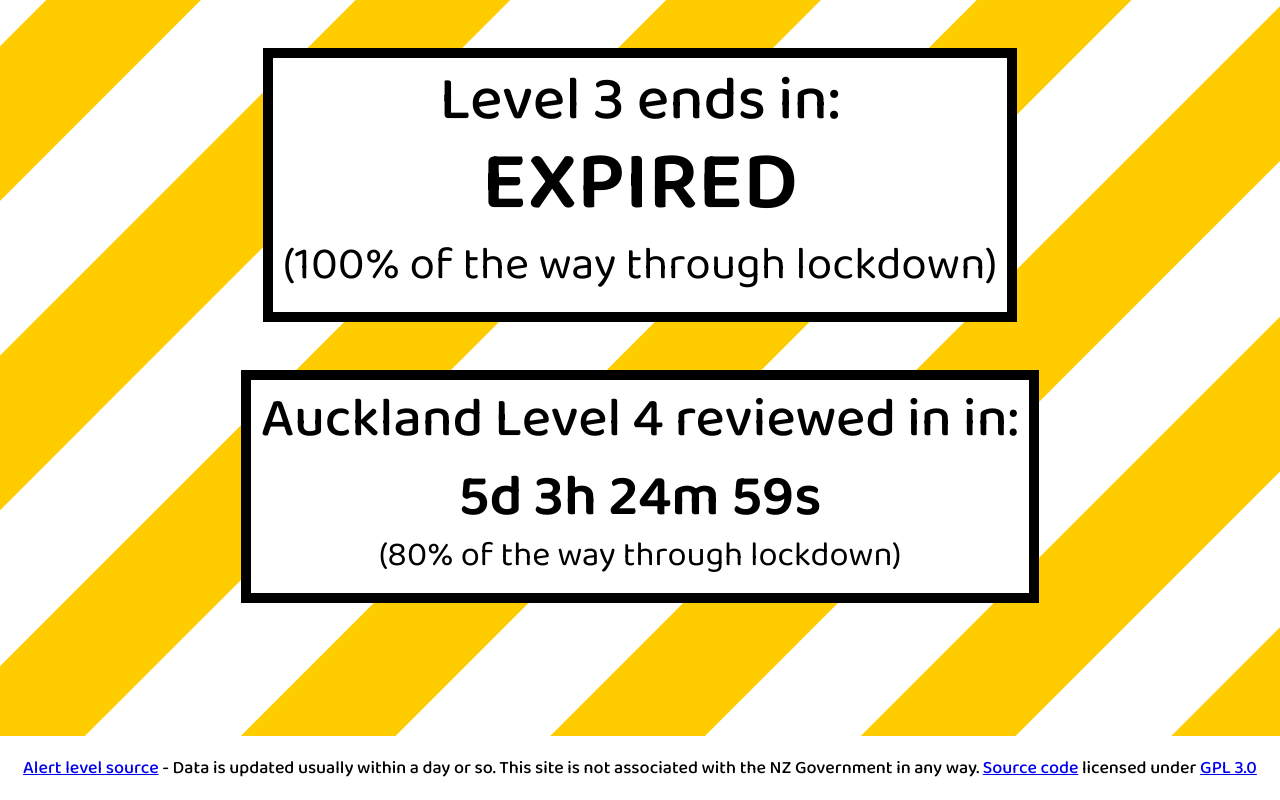
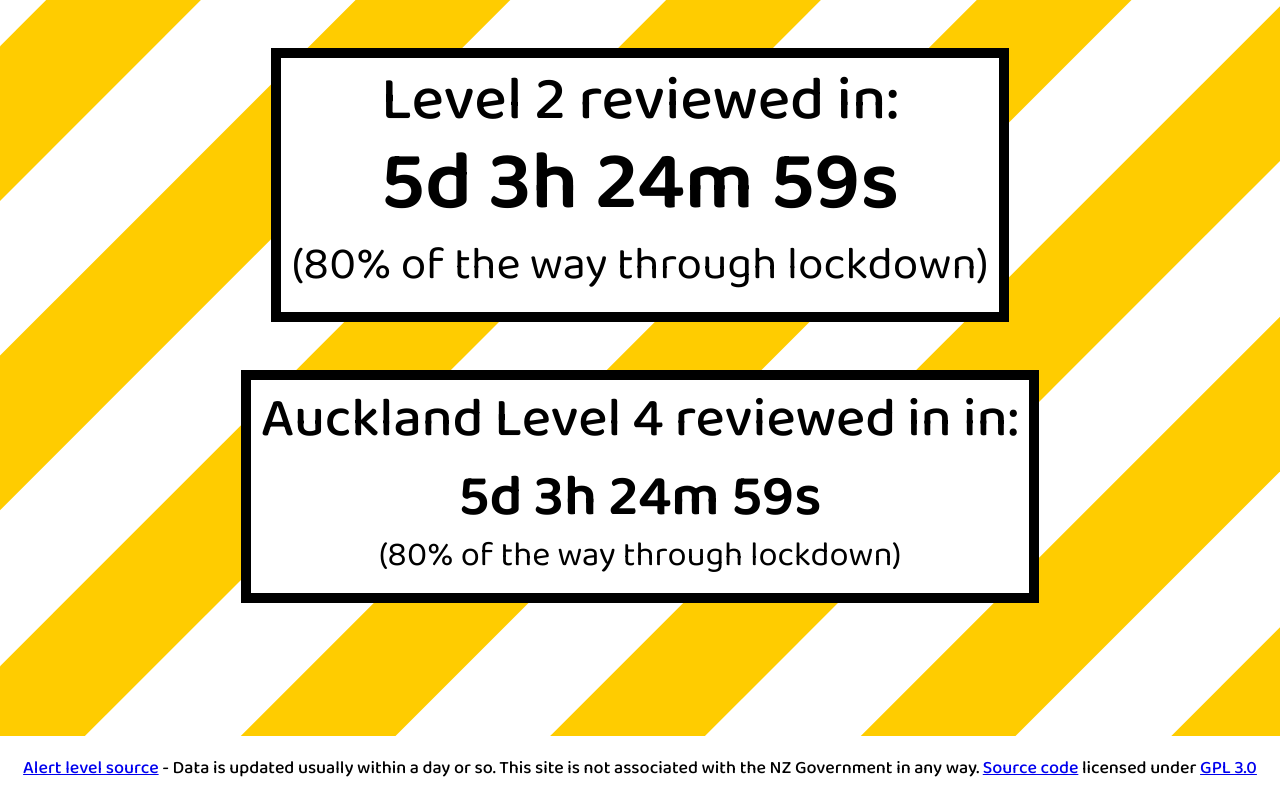
Before and after one commit to DanGamingTV/CovidCountdown, a plain HTML site: page index.html in a window 1280 px wide. Drawn offline with Linux system fonts and the light colour scheme.

Commit message:
Update level 2 countdown to review date

```diff
--- a/index.html
+++ b/index.html
@@ -28,7 +28,7 @@
     website isn't a security threat to your system (trust me, it's literally open source)</noscript>
   <div class='countdown-card'>
     <!-- TODO: I have no idea how to center this parent div (the one above this line) vertically on the page. I hate CSS and I wish we had better web standards but w3 messed up in the early days and we're stuck with this forever it seems. :( -->
-    <p class="hero">Level 3 ends in:</p>
+    <p class="hero">Level 2 reviewed in:</p>
     <div id="demo" class='clock'>0d 0h 00m 00s</div>
     <p class="subtitle" id="percentageThrough"></p>
   </div>
@@ -46,7 +46,7 @@
   </div>
   <script src="./js/script.min.js"></script>
   <script>
-    var latestDate = Date.parse("Sep 7, 2021 23:59:00 +12:00")
+    var latestDate = Date.parse("13 Sep, 2021 16:00:00 +12:00")
     var currentLockdownStart_ = Date.parse("17 Aug, 2021 23:59:00 +12:00")
     setDateStuff(true, "#demo", "#percentageThrough", latestDate, currentLockdownStart_);
     setDateStuff(false, "#auckland", "#aucklandPercentage", Date.parse("13 Sep, 2021 16:00:00 +12:00"), currentLockdownStart_);
```
